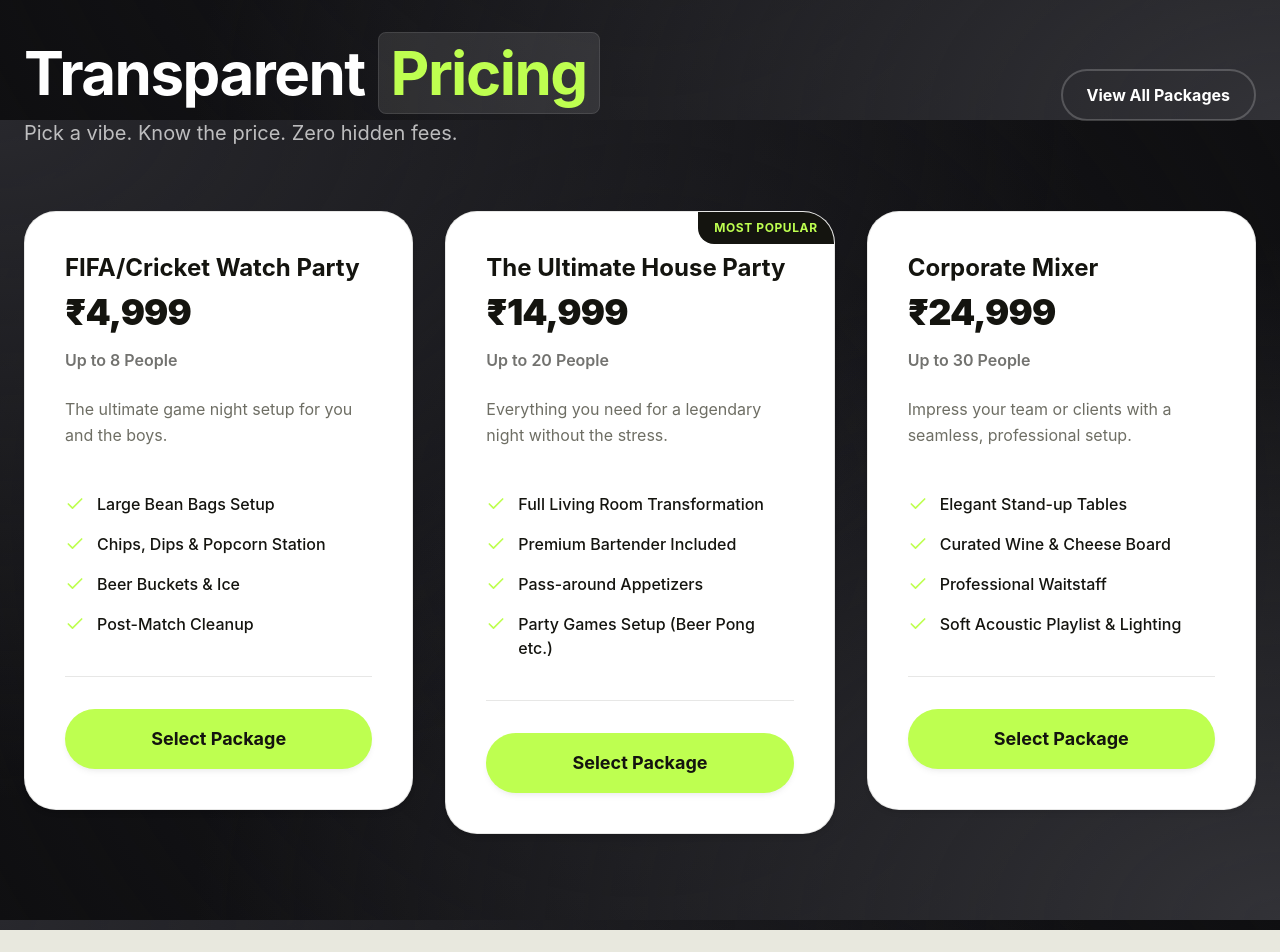
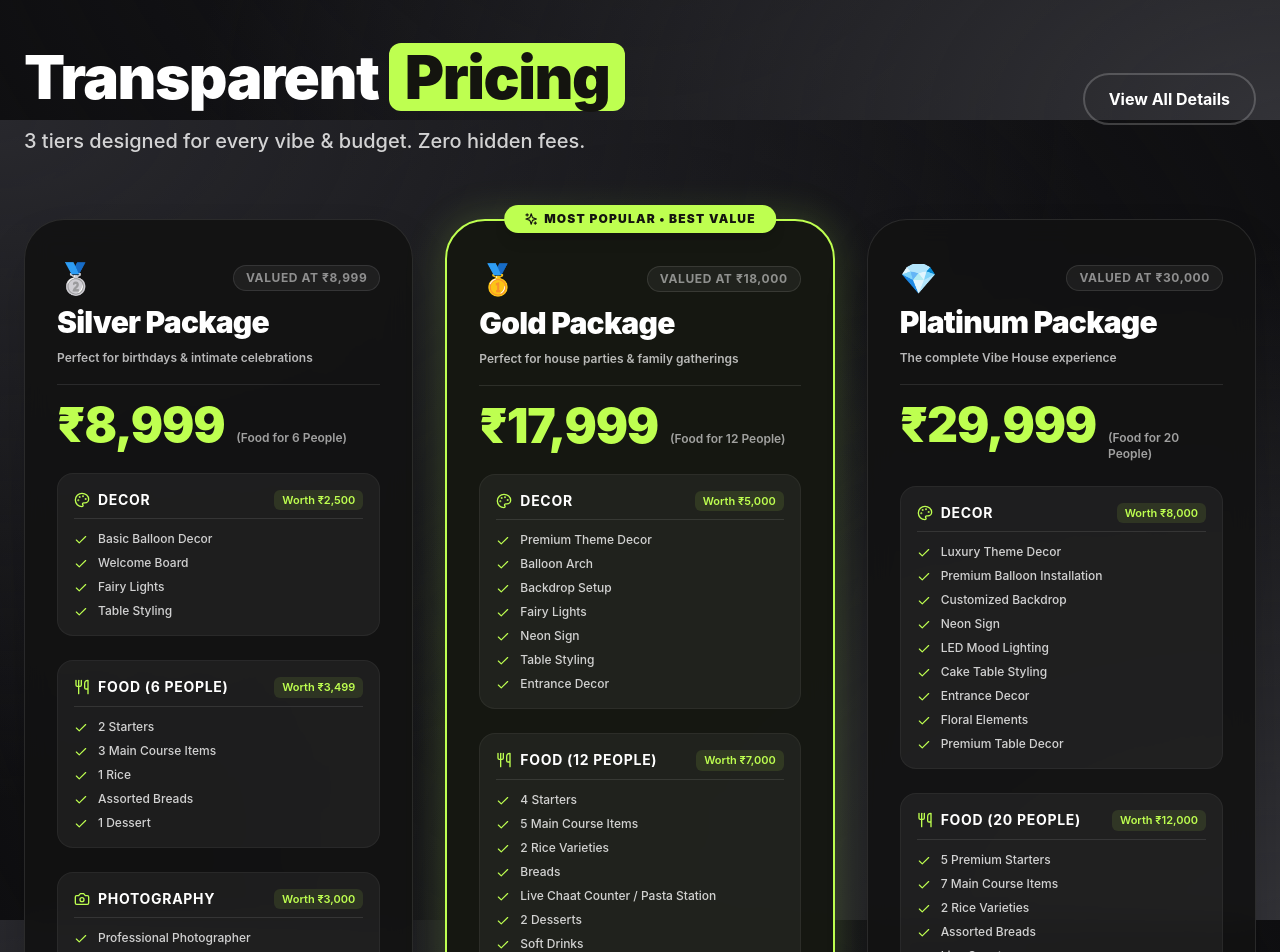
Before and after one commit to yashang-lab/TheVibeHouse, a Next.js app: page / in a window 1280 px wide. Shown: the part 2280-3232 px from the top of the page. Built offline with nearby package versions, Linux system fonts and the light colour scheme.

Commit message:
Update Packages section to 3-tier system (Silver, Gold, Platinum) with itemized worth breakdowns

```diff
--- a/components/sections/Packages.tsx
+++ b/components/sections/Packages.tsx
@@ -2,47 +2,165 @@
 
 import { motion } from "framer-motion";
 import Button from "../Button";
-import { Check } from "lucide-react";
+import { Check, Sparkles, Utensils, Camera, Palette, Star } from "lucide-react";
 
 const packages = [
   {
-    title: "FIFA/Cricket Watch Party",
-    price: "₹4,999",
-    people: "Up to 8 People",
-    description: "The ultimate game night setup for you and the boys.",
-    features: [
-      "Large Bean Bags Setup",
-      "Chips, Dips & Popcorn Station",
-      "Beer Buckets & Ice",
-      "Post-Match Cleanup"
-    ],
-    isPopular: false
+    tier: "Silver Package",
+    emoji: "🥈",
+    badgeColor: "border-slate-300/30 text-slate-200",
+    price: "₹8,999",
+    totalValue: "₹8,999",
+    people: "Food for 6 People",
+    tagline: "Perfect for birthdays & intimate celebrations",
+    description: "Budget-friendly, ideal for birthdays and small celebrations with essential decor & photos.",
+    isPopular: false,
+    sections: [
+      {
+        title: "Decor",
+        icon: Palette,
+        worth: "Worth ₹2,500",
+        items: [
+          "Basic Balloon Decor",
+          "Welcome Board",
+          "Fairy Lights",
+          "Table Styling"
+        ]
+      },
+      {
+        title: "Food (6 People)",
+        icon: Utensils,
+        worth: "Worth ₹3,499",
+        items: [
+          "2 Starters",
+          "3 Main Course Items",
+          "1 Rice",
+          "Assorted Breads",
+          "1 Dessert"
+        ]
+      },
+      {
+        title: "Photography",
+        icon: Camera,
+        worth: "Worth ₹3,000",
+        items: [
+          "Professional Photographer",
+          "3 Hours Coverage",
+          "80+ Edited Photos"
+        ]
+      }
+    ]
   },
   {
-    title: "The Ultimate House Party",
-    price: "₹14,999",
-    people: "Up to 20 People",
-    description: "Everything you need for a legendary night without the stress.",
-    features: [
-      "Full Living Room Transformation",
-      "Premium Bartender Included",
-      "Pass-around Appetizers",
-      "Party Games Setup (Beer Pong etc.)"
-    ],
-    isPopular: true
+    tier: "Gold Package",
+    emoji: "🥇",
+    badgeColor: "border-brand-perk text-brand-perk",
+    price: "₹17,999",
+    totalValue: "₹18,000",
+    people: "Food for 12 People",
+    tagline: "Perfect for house parties & family gatherings",
+    description: "Roughly 2× Silver but feels significantly more premium—making it the ultimate value pick.",
+    isPopular: true,
+    popularBadge: "MOST POPULAR • BEST VALUE",
+    sections: [
+      {
+        title: "Decor",
+        icon: Palette,
+        worth: "Worth ₹5,000",
+        items: [
+          "Premium Theme Decor",
+          "Balloon Arch",
+          "Backdrop Setup",
+          "Fairy Lights",
+          "Neon Sign",
+          "Table Styling",
+          "Entrance Decor"
+        ]
+      },
+      {
+        title: "Food (12 People)",
+        icon: Utensils,
+        worth: "Worth ₹7,000",
+        items: [
+          "4 Starters",
+          "5 Main Course Items",
+          "2 Rice Varieties",
+          "Breads",
+          "Live Chaat Counter / Pasta Station",
+          "2 Desserts",
+          "Soft Drinks"
+        ]
+      },
+      {
+        title: "Photography",
+        icon: Camera,
+        worth: "Worth ₹6,000",
+        items: [
+          "Professional Photographer",
+          "4 Hours Coverage",
+          "150+ Edited Photos",
+          "1 Highlight Reel (30–45 sec)"
+        ]
+      }
+    ]
   },
   {
-    title: "Corporate Mixer",
-    price: "₹24,999",
-    people: "Up to 30 People",
-    description: "Impress your team or clients with a seamless, professional setup.",
-    features: [
-      "Elegant Stand-up Tables",
-      "Curated Wine & Cheese Board",
-      "Professional Waitstaff",
-      "Soft Acoustic Playlist & Lighting"
-    ],
-    isPopular: false
+    tier: "Platinum Package",
+    emoji: "💎",
+    badgeColor: "border-purple-400 text-purple-300",
+    price: "₹29,999",
+    totalValue: "₹30,000",
+    people: "Food for 20 People",
+    tagline: "The complete Vibe House experience",
+    description: "For hosts who want a hassle-free, Instagram-worthy event with premium decor & content creation.",
+    isPopular: false,
+    popularBadge: "VIP EXPERIENCE",
+    sections: [
+      {
+        title: "Decor",
+        icon: Palette,
+        worth: "Worth ₹8,000",
+        items: [
+          "Luxury Theme Decor",
+          "Premium Balloon Installation",
+          "Customized Backdrop",
+          "Neon Sign",
+          "LED Mood Lighting",
+          "Cake Table Styling",
+          "Entrance Decor",
+          "Floral Elements",
+          "Premium Table Decor"
+        ]
+      },
+      {
+        title: "Food (20 People)",
+        icon: Utensils,
+        worth: "Worth ₹12,000",
+        items: [
+          "5 Premium Starters",
+          "7 Main Course Items",
+          "2 Rice Varieties",
+          "Assorted Breads",
+          "Live Counter",
+          "Mocktail Station",
+          "3 Desserts",
+          "Midnight Snacks"
+        ]
+      },
+      {
+        title: "Photography",
+        icon: Camera,
+        worth: "Worth ₹10,000",
+        items: [
+          "Professional Photographer",
+          "5 Hours Coverage",
+          "250+ Edited Photos",
+          "Cinematic Highlight Video",
+          "2 Instagram Reels",
+          "Same-Day Preview"
+        ]
+      }
+    ]
   }
 ];
 
@@ -51,63 +169,143 @@
     <section id="packages" className="py-24 relative transparent">
 
       <div className="container mx-auto px-6 max-w-7xl relative z-10">
+
+        {/* Section Header */}
         <div className="flex flex-col md:flex-row items-center justify-between gap-8 mb-16">
-          <div className="max-w-2xl">
-            <h2 className="text-4xl md:text-6xl font-bold text-white mb-4 tracking-tight">
-              Transparent <span className="text-brand-perk bg-white/10 px-3 rounded-lg py-1 border border-white/10">Pricing</span>
+          <div className="max-w-3xl">
+            <h2 className="text-4xl md:text-6xl font-black text-white mb-4 tracking-tight">
+              Transparent <span className="text-[#14140F] bg-brand-perk px-4 rounded-xl py-1 inline-block">Pricing</span>
             </h2>
-            <p className="text-xl text-white/70">
-              Pick a vibe. Know the price. Zero hidden fees.
+            <p className="text-xl text-white/80 font-medium">
+              3 tiers designed for every vibe & budget. Zero hidden fees.
             </p>
           </div>
-          <Button variant="outline" className="hidden md:inline-flex text-white border-white/20 hover:bg-white/10 font-bold">View All Packages</Button>
+          <Button variant="outline" className="hidden md:inline-flex text-white border-white/20 hover:bg-white/10 font-bold">
+            View All Details
+          </Button>
         </div>
 
-        <div className="grid md:grid-cols-3 gap-8 items-start">
+        {/* 3 Tier Cards Grid */}
+        <div className="grid lg:grid-cols-3 gap-8 items-stretch">
           {packages.map((pkg, i) => (
             <motion.div
               key={i}
               initial={{ opacity: 0, y: 30 }}
               whileInView={{ opacity: 1, y: 0 }}
               viewport={{ once: true }}
-              transition={{ delay: i * 0.15 }}
-              className={`solid-panel relative overflow-hidden flex flex-col p-8 md:p-10 ${pkg.isPopular ? 'border-2 border-brand-perk shadow-clean-xl md:-translate-y-4' : ''}`}
+              transition={{ delay: i * 0.15, duration: 0.6 }}
+              className={`rounded-[2.5rem] bg-[#121212]/90 backdrop-blur-md border flex flex-col p-8 relative shadow-2xl transition-all duration-500 hover:border-white/30 ${
+                pkg.isPopular
+                  ? 'border-2 border-brand-perk shadow-[0_0_40px_rgba(190,255,80,0.2)] lg:-translate-y-4 bg-[#161811]/95'
+                  : 'border-white/10'
+              }`}
             >
+              {/* Top Popular / Badge */}
               {pkg.isPopular && (
-                <div className="absolute top-0 right-0 bg-brand text-brand-perk text-xs font-bold px-4 py-2 rounded-bl-2xl uppercase tracking-wider">
-                  Most Popular
+                <div className="absolute -top-4 left-1/2 -translate-x-1/2 bg-brand-perk text-[#14140F] text-xs font-black px-5 py-1.5 rounded-full uppercase tracking-widest shadow-lg flex items-center gap-1.5 whitespace-nowrap z-20">
+                  <Sparkles className="w-3.5 h-3.5" />
+                  {pkg.popularBadge}
                 </div>
               )}
 
-              <h3 className="text-2xl font-bold text-brand mb-2">{pkg.title}</h3>
-              <div className="flex items-end gap-2 mb-4">
-                <span className="text-4xl font-black tracking-tight text-brand">{pkg.price}</span>
+              {/* Package Title & Header */}
+              <div className="mb-6 pt-2">
+                <div className="flex items-center justify-between mb-2">
+                  <span className="text-3xl">{pkg.emoji}</span>
+                  <span className="text-xs font-bold text-white/50 uppercase tracking-wider bg-white/5 px-3 py-1 rounded-full border border-white/10">
+                    Valued at {pkg.totalValue}
+                  </span>
+                </div>
+
+                <h3 className="text-3xl font-black text-white tracking-tight mb-2">
+                  {pkg.tier}
+                </h3>
+
+                <p className="text-xs text-white/70 font-semibold mb-4 leading-relaxed">
+                  {pkg.tagline}
+                </p>
+
+                {/* Price Display */}
+                <div className="flex items-baseline gap-3 pt-4 border-t border-white/10">
+                  <span className="text-4xl md:text-5xl font-black text-brand-perk tracking-tight">
+                    {pkg.price}
+                  </span>
+                  <span className="text-xs font-semibold text-white/60">
+                    ({pkg.people})
+                  </span>
+                </div>
               </div>
-              <p className="text-brand/60 font-semibold mb-6">{pkg.people}</p>
 
-              <p className="text-text-muted mb-8 leading-relaxed h-16">{pkg.description}</p>
+              {/* Categorized Inclusions (Decor, Food, Photography) */}
+              <div className="space-y-6 mb-8 flex-1">
+                {pkg.sections.map((sec, idx) => {
+                  const Icon = sec.icon;
+                  return (
+                    <div key={idx} className="bg-white/5 rounded-2xl p-4 border border-white/5">
+                      <div className="flex items-center justify-between mb-3 border-b border-white/10 pb-2">
+                        <div className="flex items-center gap-2">
+                          <Icon className="w-4 h-4 text-brand-perk" />
+                          <span className="text-sm font-bold text-white uppercase tracking-wider">{sec.title}</span>
+                        </div>
+                        <span className="text-[11px] font-semibold text-brand-perk bg-brand-perk/10 px-2 py-0.5 rounded-md">
+                          {sec.worth}
+                        </span>
+                      </div>
 
-              <ul className="space-y-4 mb-10 flex-1">
-                {pkg.features.map((feature, j) => (
-                  <li key={j} className="flex items-start gap-3">
-                    <Check className="w-5 h-5 text-brand-perk shrink-0 mt-0.5" />
-                    <span className="text-brand font-medium">{feature}</span>
-                  </li>
-                ))}
-              </ul>
+                      <ul className="space-y-2">
+                        {sec.items.map((item, j) => (
+                          <li key={j} className="flex items-start gap-2.5 text-xs text-white/80 font-medium">
+                            <Check className="w-3.5 h-3.5 text-brand-perk shrink-0 mt-0.5" />
+                            <span>{item}</span>
+                          </li>
+                        ))}
+                      </ul>
+                    </div>
+                  );
+                })}
+              </div>
 
-              <div className="pt-8 border-t border-brand/10 mt-auto">
-                <Button className="w-full py-4 text-lg font-bold transition-transform active:scale-95 bg-brand-perk text-brand hover:bg-[#a6e546] shadow-clean">
-                  Select Package
+              {/* Card Footer Action */}
+              <div className="pt-6 border-t border-white/10 mt-auto">
+                <Button className={`w-full py-4 text-base font-black tracking-wider uppercase transition-all shadow-xl ${
+                  pkg.isPopular
+                    ? 'bg-brand-perk text-[#14140F] hover:bg-[#a6e546] shadow-[0_0_20px_rgba(190,255,80,0.3)]'
+                    : 'bg-white text-black hover:bg-gray-100'
+                }`}>
+                  Select {pkg.tier}
                 </Button>
               </div>
             </motion.div>
           ))}
         </div>
 
-        <div className="mt-12 text-center md:hidden">
-          <Button variant="outline" className="w-full text-brand border-brand/20 hover:bg-brand/5 font-bold">View All Packages</Button>
+        {/* Why this pricing works - Trust Bar */}
+        <div className="mt-16 bg-white/5 border border-white/10 rounded-3xl p-8 backdrop-blur-md">
+          <h4 className="text-xl font-black text-white mb-6 uppercase tracking-wider text-center">
+            💡 Why Our Packages Work
+          </h4>
+          <div className="grid md:grid-cols-3 gap-6">
+            <div className="bg-black/30 p-5 rounded-2xl border border-white/5">
+              <span className="text-lg mb-2 block">🥈 <strong>Silver (₹8,999)</strong></span>
+              <p className="text-xs text-white/70 leading-relaxed font-medium">
+                Budget-friendly, ideal for birthdays and small celebrations.
+              </p>
+            </div>
+            <div className="bg-black/30 p-5 rounded-2xl border border-brand-perk/30">
+              <span className="text-lg mb-2 block text-brand-perk">🥇 <strong>Gold (₹17,999)</strong></span>
+              <p className="text-xs text-white/70 leading-relaxed font-medium">
+                Roughly 2× Silver but feels significantly more premium, making it the best value pick.
+              </p>
+            </div>
+            <div className="bg-black/30 p-5 rounded-2xl border border-white/5">
+              <span className="text-lg mb-2 block">💎 <strong>Platinum (₹29,999)</strong></span>
+              <p className="text-xs text-white/70 leading-relaxed font-medium">
+                Targets hosts who want a hassle-free, Instagram-worthy event with premium decor & content.
+              </p>
+            </div>
+          </div>
         </div>
+
       </div>
     </section>
   );
```
